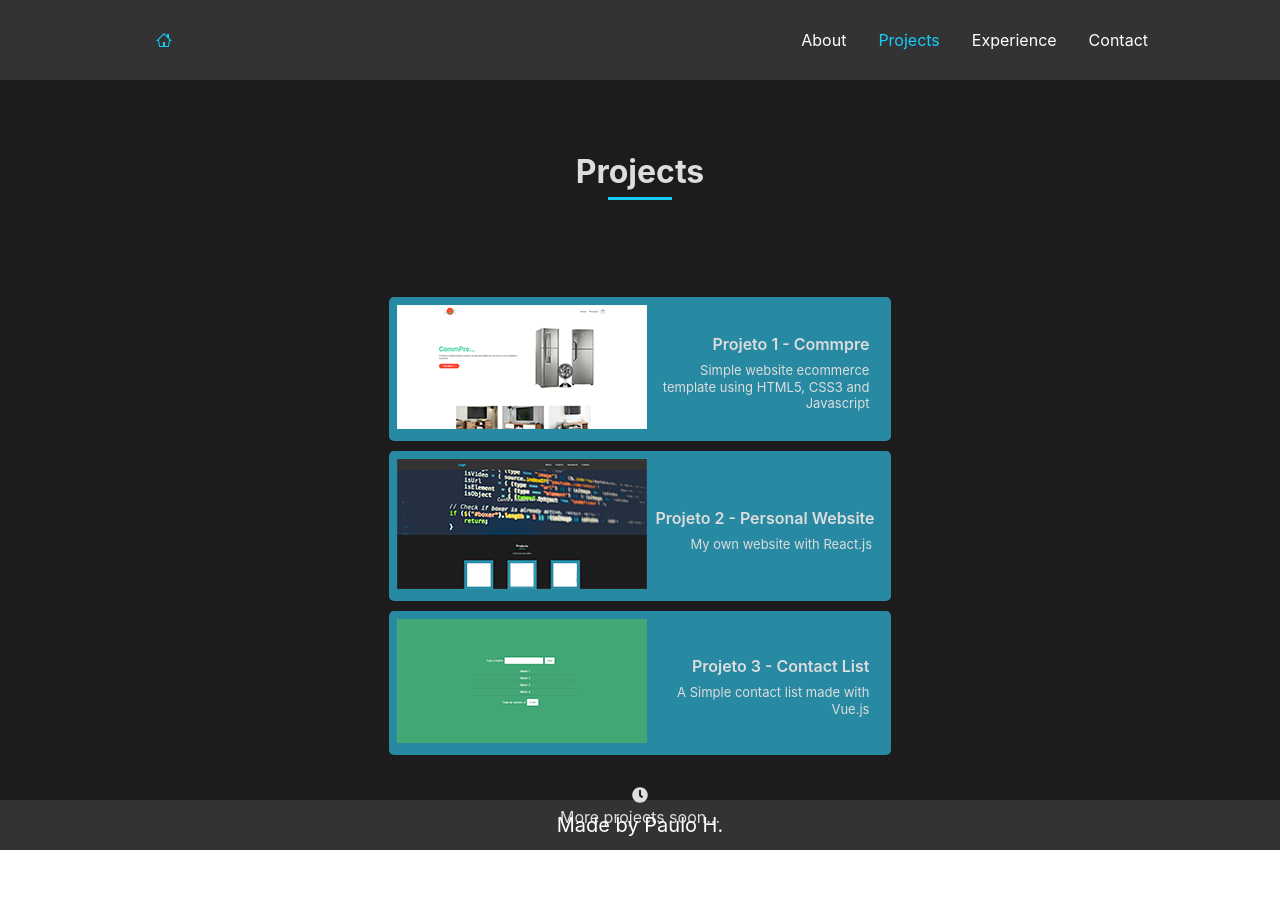
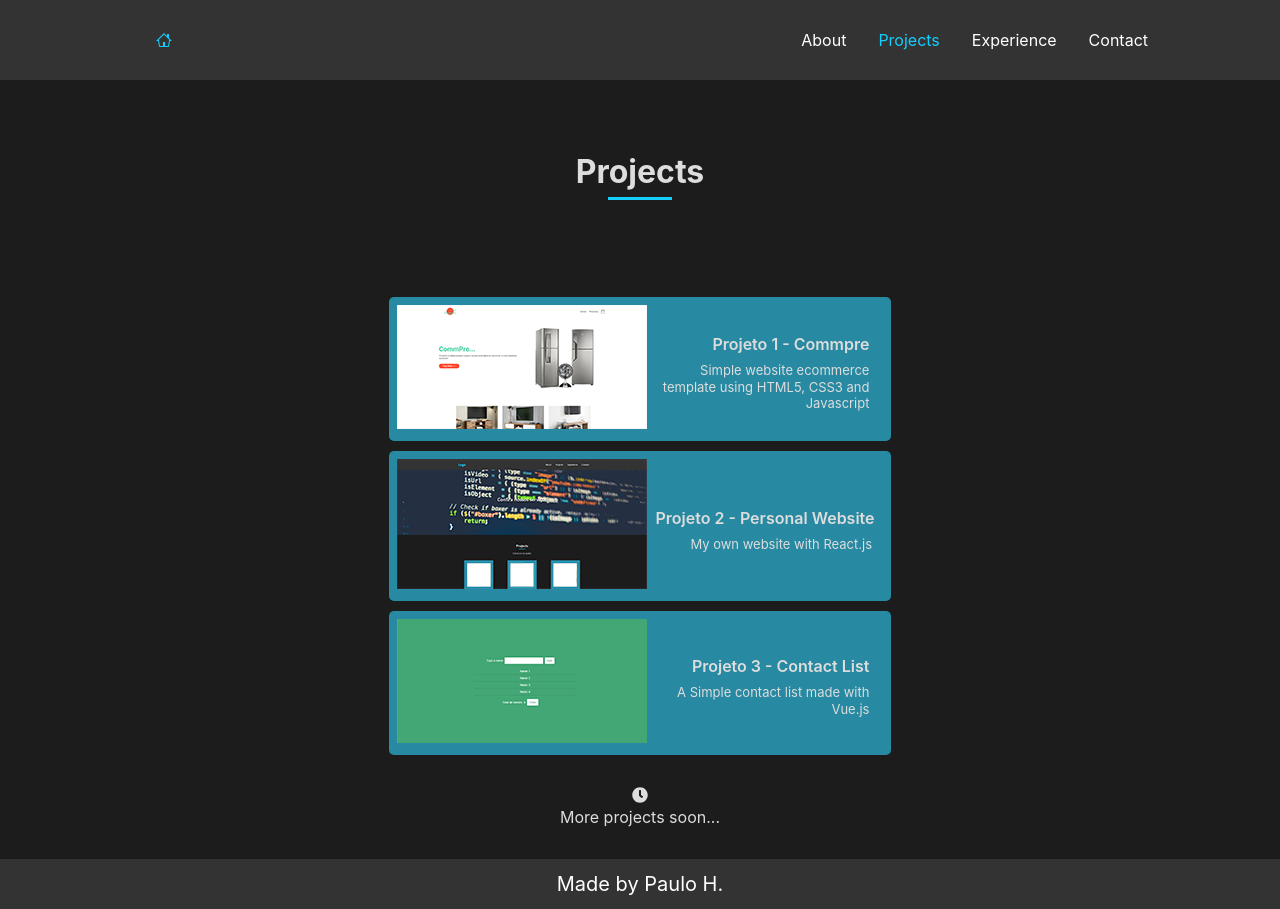
Before and after one commit to paulohfsantos/my-landing-page, a React (Create React App) app: page /Projects in a window 1280 px wide. Before the commit the page ends 859 px from the top, so only its background shows below. Built offline with nearby package versions, Linux system fonts and the light colour scheme.

Commit message:
update project css

```diff
--- a/src/Style/Projects.css
+++ b/src/Style/Projects.css
@@ -2,7 +2,7 @@
     padding-top: .5rem;
     background-color: #1c1c1c;
     color: #ddd;
-    height: 90vh;
+    /*height: 90vh;*/
 }
 .projects h1 {
     text-align: center;
```
